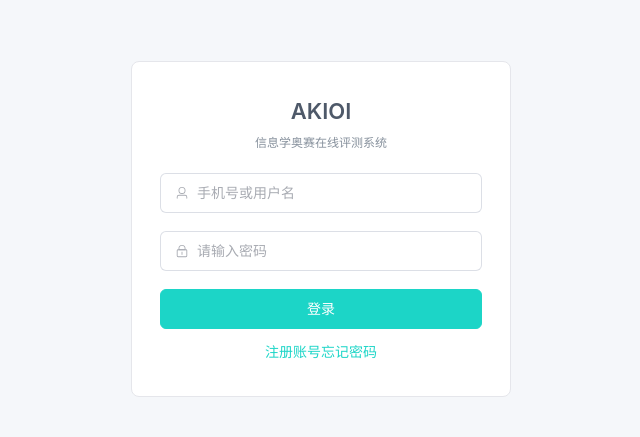
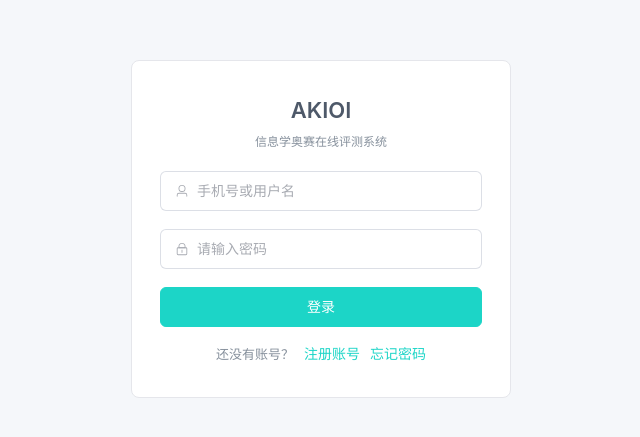
Before and after one commit to starloft-org/akioi, a Vue app in the folder main/frontend/: page /login in a window 1280 px wide. Shown: the part 171-608 px from the top of the page, without its empty margins (319-959 px from the left). Built offline with nearby package versions, Linux system fonts and the light colour scheme; no server answers.

Commit message:
修复登录页底部链接挤在一起的问题

```diff
--- a/main/frontend/src/views/Login.vue
+++ b/main/frontend/src/views/Login.vue
@@ -30,17 +30,11 @@
         </el-button>
       </el-form>
       <div class="auth-links">
-        <el-link
-          v-if="store.site.register_enabled"
-          type="primary"
-          :underline="false"
-          @click="router.push('/register')"
-        >
-          注册账号
-        </el-link>
-        <el-link type="primary" :underline="false" @click="router.push('/forgot-password')">
-          忘记密码
-        </el-link>
+        <template v-if="store.site.register_enabled">
+          <span class="muted">还没有账号？</span>
+          <el-link type="primary" :underline="false" @click="router.push('/register')">注册账号</el-link>
+        </template>
+        <el-link type="primary" :underline="false" @click="router.push('/forgot-password')">忘记密码</el-link>
       </div>
       <div v-if="store.site.wechat_enabled" class="wechat-login">
         <div class="wechat-divider"><span>其他登录方式</span></div>
@@ -202,8 +196,12 @@ onMounted(() => {
 }
 
 .auth-links {
-  margin-top: 12px;
-  text-align: center;
+  display: flex;
+  align-items: center;
+  justify-content: center;
+  gap: 10px;
+  margin-top: 16px;
+  font-size: 13px;
 }
 
 /* 其他登录方式：分隔线 + 微信绿图标按钮 */
```
